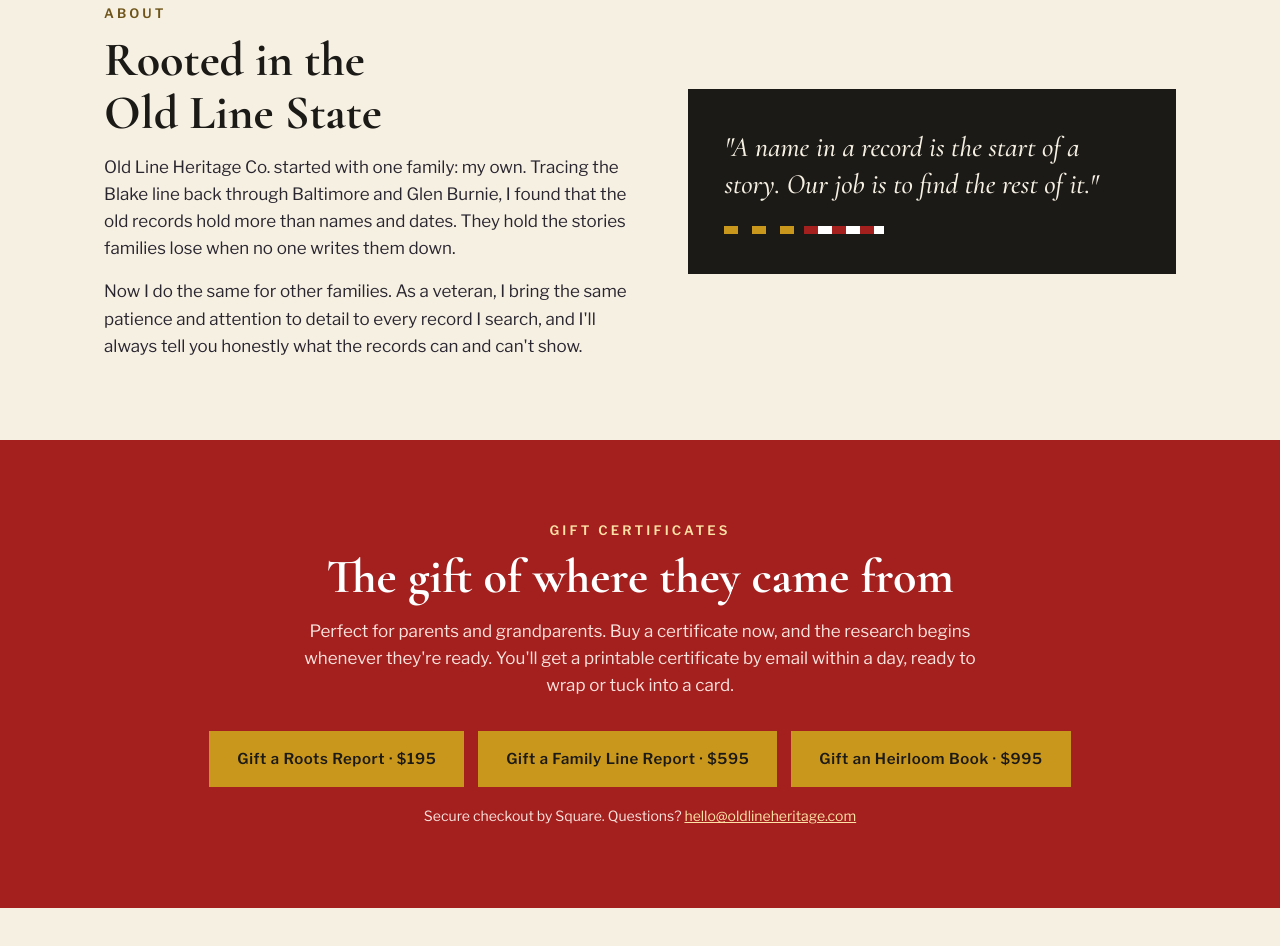
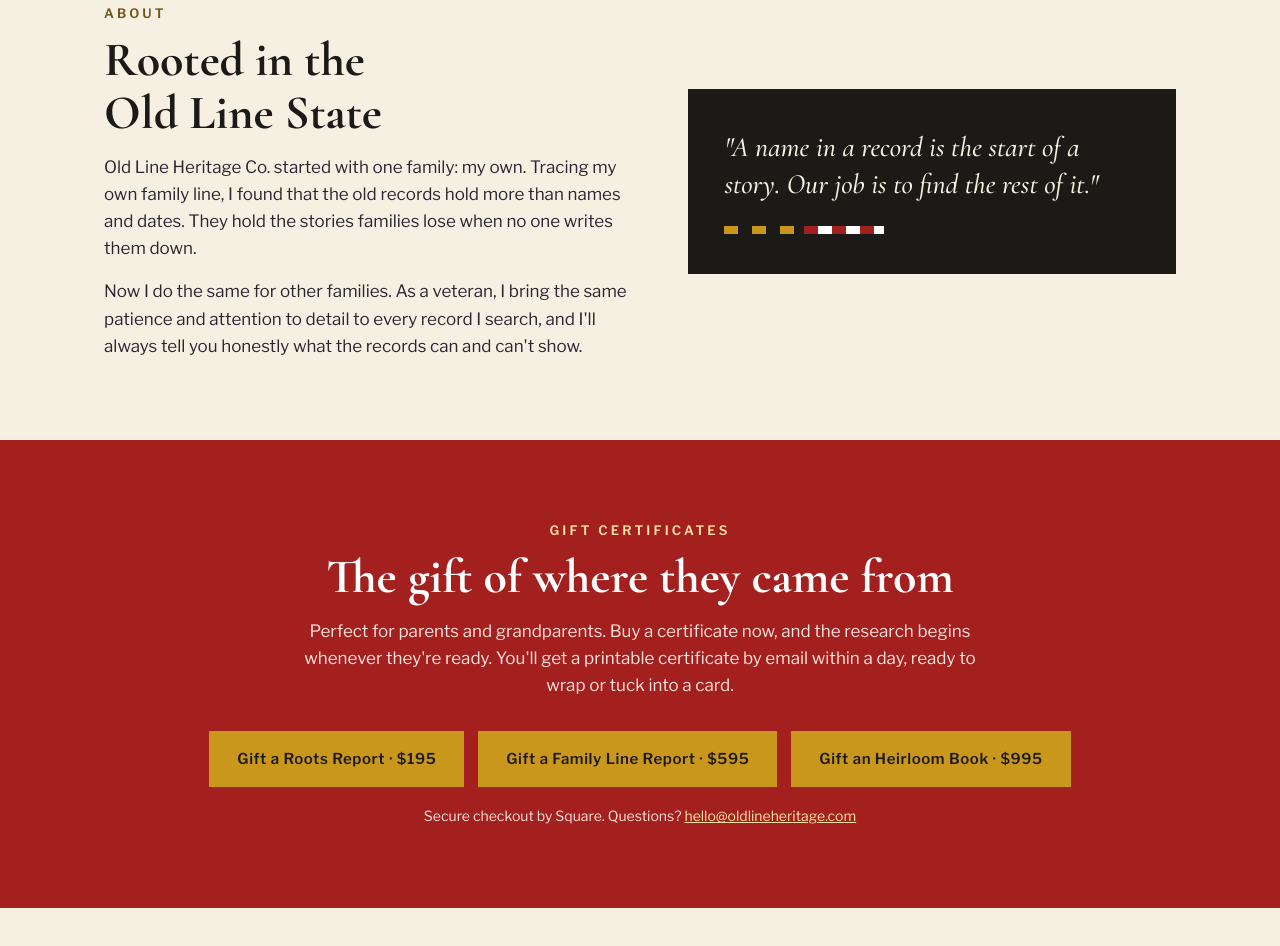
Before and after one commit to oldlineheritage/oldlineheritage.github.io, a plain HTML site: page index.html in a window 1280 px wide. Shown: the part 2027-2973 px from the top of the page. Drawn offline with nearby package versions, Linux system fonts and the light colour scheme.

Commit message:
Update index.html

```diff
--- a/index.html
+++ b/index.html
@@ -185,7 +185,7 @@ footer{background:var(--black);color:#B8AF9C;text-align:center;padding:26px 0 30
 <div>
 <p class="eyebrow">About</p>
 <h2 class="sec-title">Rooted in the Old Line State</h2>
-<p>Old Line Heritage Co. started with one family: my own. Tracing the Blake line back through Baltimore and Glen Burnie, I found that the old records hold more than names and dates. They hold the stories families lose when no one writes them down.</p>
+<p>Old Line Heritage Co. started with one family: my own. Tracing my own family line, I found that the old records hold more than names and dates. They hold the stories families lose when no one writes them down.</p>
 <p>Now I do the same for other families. As a veteran, I bring the same patience and attention to detail to every record I search, and I'll always tell you honestly what the records can and can't show.</p>
 </div>
 <div class="quote">
```
